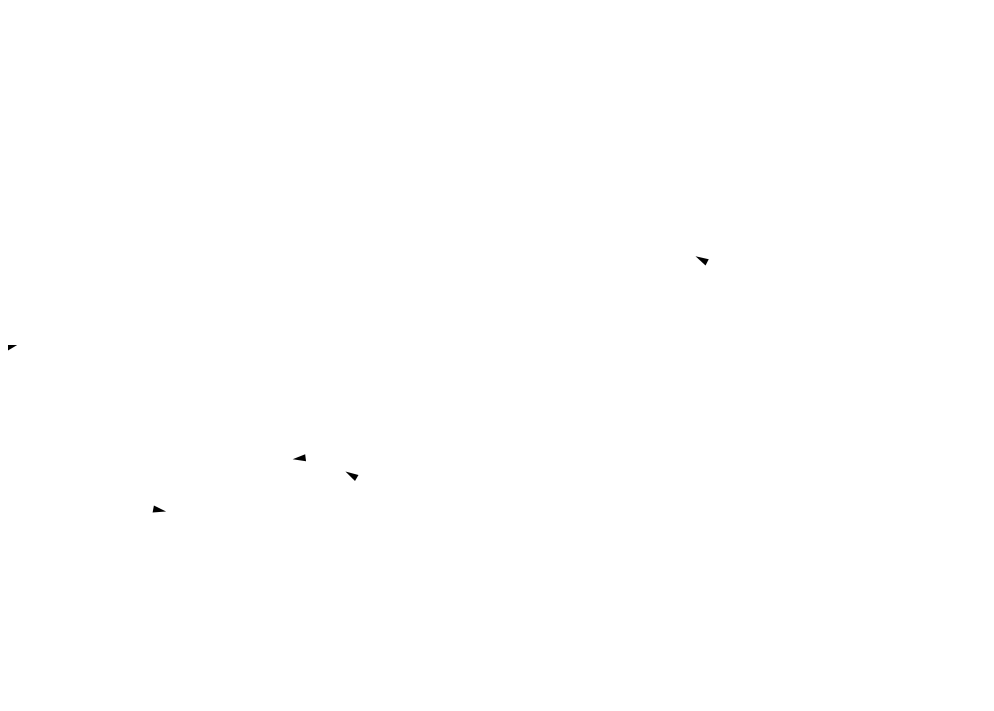
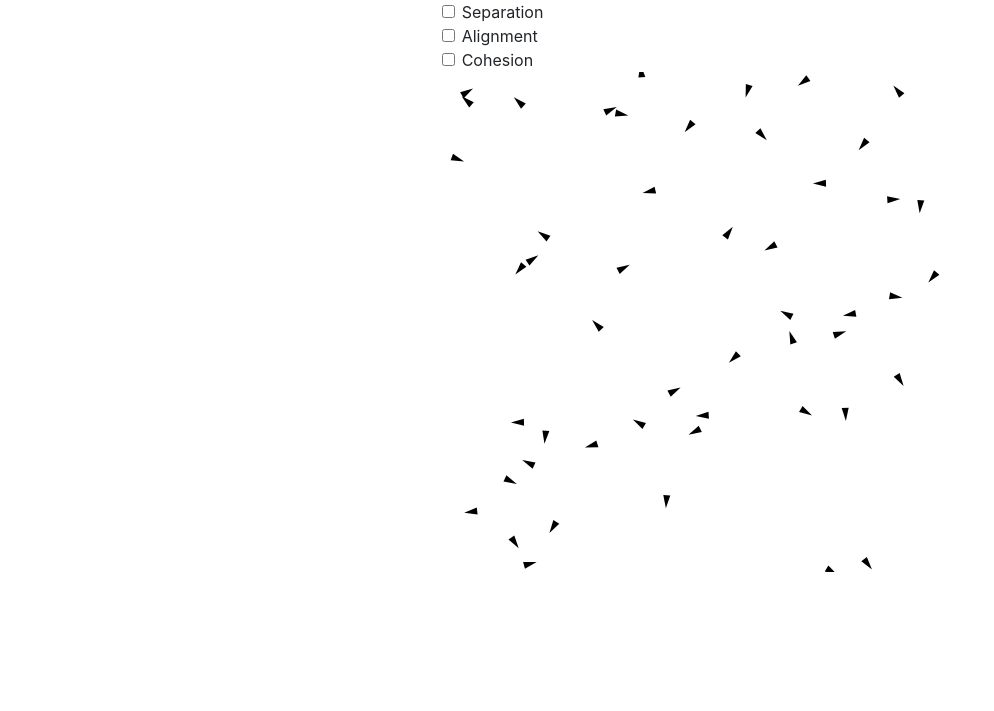
Before and after one commit to GretheSlushice/Boids, a website built with webpack: page src/index.htm in a window 1280 px wide. Shown: the whole page, without its empty margins (0-994 px from the left). Built offline with nearby package versions, Linux system fonts and the light colour scheme.

Commit message:
added all rules

```diff
--- a/src/index.htm
+++ b/src/index.htm
@@ -1,14 +1,49 @@
 <!doctype html>
 <html lang="en-US">
+
 <head>
   <meta http-equiv="Content-Type" content="text/html; charset=utf-8">
   <title>Coding Template</title>
+  <link rel="stylesheet" href="https://maxcdn.bootstrapcdn.com/bootstrap/4.3.1/css/bootstrap.min.css">
   <link rel="stylesheet" type="text/css" href="bundle.css">
 </head>
 
 <body>
-  <canvas id="canvas" height="700" width="1000"></canvas>
+
+  <div class="container-fluid">
+    <div class="row">
+      <div class="col-sm-4"></div>
+      <div class="col-sm-4">
+        <span class="form-check">
+          <label class="form-check-label">
+            <input type="checkbox" class="form-check-input" id="separation" value="">Separation
+          </label>
+        </span>
+        <span class="form-check">
+          <label class="form-check-label">
+            <input type="checkbox" class="form-check-input" id="alignment" value="">Alignment
+          </label>
+        </span>
+        <span class="form-check">
+          <label class="form-check-label">
+            <input type="checkbox" class="form-check-input" id="cohesion" value="">Cohesion
+          </label>
+        </span>
+      </div>
+      <div class="col-sm-4"></div>
+    </div>
+
+    <div class="row">
+      <div class="col-sm-4"></div>
+      <div class="col-sm-4">
+        <canvas id="canvas" width="500" height="500"></canvas>
+      </div>
+      <div class="col-sm-4"></div>
+    </div>
+  </div>
+
 
   <script src="bundle.js"></script>
 </body>
+
 </html>
--- a/src/js/arrow.ts
+++ b/src/js/arrow.ts
@@ -1,6 +1,6 @@
 import { Vector } from "./vector";
 import { Engine } from "./index";
-import { Ray } from "./ray";
+import { Detection } from "./detectionCircle";
 
 export class Arrow
 {
@@ -9,14 +9,15 @@ export class Arrow
         this.engine = engine;
 
         this.position = new Vector(Math.floor(Math.random() * engine.width),Math.floor(Math.random() * engine.height));
-        this.direction = Math.floor(Math.random() * 360)
+        this.direction = Math.floor(Math.random() * 360);
         this.updateDirection(this.direction);
+        this.detectionCircle = new Detection(this.position, this.detectionRadius, this.direction, 20);
     }
 
     private engine: Engine;
     private size: number = 7;
-    private speed: number = 100;
-    private detectionRadius = 100;
+    private speed: number = 200;
+    private detectionRadius = 75;
 
     public point1: Array<number>;
     public point2: Array<number>;
@@ -24,9 +25,10 @@ export class Arrow
 
     public position: Vector;
     public direction: number;
+    private dirOffset: number = 0;
     public directionVector: Vector;
 
-    private ray: Ray;
+    public detectionCircle: Detection;
 
 
     draw(ctx: CanvasRenderingContext2D): void
@@ -49,8 +51,11 @@ export class Arrow
         this.position.x += this.directionVector.x * this.speed * time/1000;
         this.position.y += this.directionVector.y * this.speed * time/1000;
 
-        //this.direction += 1;
-        //this.newDirection(this.direction);
+        this.direction += this.dirOffset;
+        this.updateDirection(this.direction);
+        this.detectionCircle.calcPoints(20, this.direction);
+        this.dirOffset = 0;
+
     }
 
     calcPoint(direction: number): Array<number>
@@ -71,20 +76,18 @@ export class Arrow
         return point
     }
 
-    CheckObstacle(ctx: CanvasRenderingContext2D): void
-    {
-        let tempPos: Vector = new Vector(this.point1[0], this.point1[1]);
-        this.ray = new Ray(tempPos);
-
-        let distObstacle = this.ray.castRay(ctx, this.detectionRadius, this.directionVector);
-        if (distObstacle < this.detectionRadius && distObstacle != 0)
-        {
-            this.ray.drawRay(ctx);
-        }
-    }
-
     updateDirection(direction: number): void
     {
+        if (direction >= 360)
+        {
+            this.direction -= 360;
+            direction -= 360;
+        }
+        else if (direction < 0)
+        {
+            this.direction += 360;
+            direction += 360;
+        }
         //Movement
         this.directionVector = new Vector(this.calcDirectionVector(direction)[0], this.calcDirectionVector(direction)[1]);
 
@@ -94,19 +97,53 @@ export class Arrow
         this.point3 = this.calcPoint(direction - 150);
     }
 
-    // checkCollision(otherArrow: Arrow): void
-    // {
-    //     if (otherArrow.position.x < this.position.x + this.detectionRadius && otherArrow.position.x > this.position.x - this.detectionRadius)
-    //     {
-    //         if (otherArrow.position.y < this.position.y + this.detectionRadius && otherArrow.position.y > this.position.y - this.detectionRadius)
-    //         {
-    //             if (otherArrow.position.x > this.position.x && otherArrow.position.y > this.position.y)
-    //             {
-    //                 //if ()
-    //             }
+    calcWeight(vector: Vector): number
+    {
+        let dist = Math.sqrt(Math.pow(vector.x, 2) + Math.pow(vector.y,2));
 
-    //             //else if (otherArrow.position.x > this.position)
-    //         }
-    //     }
-    // }
+        if (dist >= 5) return 50/dist;
+        else return 10;
+    }
+
+    avoidObstacle(obstacleDir: Vector): void
+    {
+        let weight = this.calcWeight(obstacleDir);
+        let rng = Math.floor(Math.random());
+        if (this.direction < 180)
+        {
+            if (obstacleDir.x > 0 && obstacleDir.y > 0) this.dirOffset -= 1 * weight;
+            else if (obstacleDir.x > 0 && obstacleDir.y < 0) this.dirOffset += 1 * weight;
+            else if (obstacleDir.x < 0 && obstacleDir.y < 0) this.dirOffset += 1 * weight;
+            else if (obstacleDir.x < 0 && obstacleDir.y > 0) this.dirOffset -= 1 * weight;
+            else
+            {
+                if (rng == 1) this.dirOffset += 1 * weight;
+                else this.dirOffset -= 1 * weight;
+            }
+        }
+        else if (this.direction >= 180)
+        {
+            if (obstacleDir.x > 0 && obstacleDir.y > 0) this.dirOffset += 1 * weight;
+            else if (obstacleDir.x > 0 && obstacleDir.y < 0) this.dirOffset -= 1 * weight;
+            else if (obstacleDir.x < 0 && obstacleDir.y < 0) this.dirOffset -= 1 * weight;
+            else if (obstacleDir.x < 0 && obstacleDir.y > 0) this.dirOffset += 1 * weight;
+            else
+            {
+                if (rng == 1) this.dirOffset += 1 * weight;
+                else this.dirOffset -= 1 * weight;
+            }
+        }
+    }
+
+    alignBoid(boidDir: number, weight: number): void
+    {
+        if (boidDir > this.direction) this.dirOffset += 1 * weight;
+        else this.dirOffset -= 1 * weight;
+    }
+
+    steerBoidCenter(boidCenter: Vector): void
+    {
+        let centerDir = Math.atan(boidCenter.y/boidCenter.x) * 180 / Math.PI;
+        this.alignBoid(centerDir, 2);
+    }
 }
--- /dev/null
+++ b/src/js/detectionCircle.ts
@@ -0,0 +1,81 @@
+import { Vector } from "./vector";
+
+export class Detection
+{
+    constructor(pos: Vector, radius: number, direction: number, points: number)
+    {
+        this.pos = pos;
+        this.radius = radius;
+        this.direction = direction;
+        this.calcPoints(points, this.direction);
+    }
+
+    private radius: number;
+    private pos: Vector;
+    private direction: number;
+
+    public points: Vector[];
+
+    calcPoints(nPoints: number, direction: number): void
+    {
+        this.points = [];
+        this.points.push(this.pos)
+        let pointDif = 300 / nPoints;
+        let pointStart = direction - 150;
+
+        for (let i = 0; i < nPoints; i++)
+        {
+            let x = this.pos.x + Math.cos(pointStart * Math.PI/180)*this.radius;
+            let y = this.pos.y + Math.sin(pointStart * Math.PI/180)*this.radius;
+            let tempVector: Vector = new Vector(x,y);
+
+            this.points.push(tempVector);
+            pointStart += pointDif;
+        }
+    }
+
+    contains(bounds: Vector[], x: number, y: number): number {
+        //https://rosettacode.org/wiki/Ray-casting_algorithm
+        var count = 0;
+        for (var b = 0; b < bounds.length; b++) {
+            var vertex1 = bounds[b];
+            var vertex2 = bounds[(b + 1) % bounds.length];
+            if (this.west(vertex1, vertex2, x, y))
+                ++count;
+        }
+        return count % 2;
+    }
+
+    west(A: Vector, B: Vector, x: number, y: number): Boolean {
+        if (A.y <= B.y)
+        {
+            if (y <= A.y || y > B.y || x >= A.x && x >= B.x)
+            {
+                return false;
+            }
+            else if (x < A.x && x < B.x)
+            {
+                return true;
+            }
+            else
+            {
+                return (y - A.y) / (x - A.x) > (B.y - A.y) / (B.x - A.x);
+            }
+        }
+        else
+        {
+            return this.west(B, A, x, y);
+        }
+    }
+
+    drawCircle(ctx: CanvasRenderingContext2D): void
+    {
+        ctx.beginPath();
+        ctx.moveTo(this.pos.x, this.pos.y);
+        this.points.forEach(element => {
+            ctx.lineTo(element.x, element.y)
+        });
+        ctx.lineTo(this.pos.x, this.pos.y)
+        ctx.stroke();
+    }
+}
--- a/src/js/index.ts
+++ b/src/js/index.ts
@@ -6,9 +6,12 @@ export class Engine
     public height: number;
     public width: number;
 
-    public arrowAmount: number = 5;
+    public arrowAmount: number = 50;
 
     private canvas: HTMLCanvasElement;
+    private inputSep: HTMLInputElement = <HTMLInputElement> document.getElementById("separation");
+    private inputAlign: HTMLInputElement = <HTMLInputElement> document.getElementById("alignment");
+    private inputCohes: HTMLInputElement = <HTMLInputElement> document.getElementById("cohesion");
     public ctx: CanvasRenderingContext2D;
 
     public objects: Arrow[] = new Array<Arrow>();
@@ -40,6 +43,29 @@ export class Engine
         }
     }
 
+    private calcAveragePos(arrows: Arrow[])
+    {
+        let average: Vector = new Vector(0,0)
+        arrows.forEach(element => {
+            average.x += element.position.x;
+            average.y += element.position.y;
+        });
+        average.x /= arrows.length;
+        average.y /= arrows.length;
+
+        return average;
+    }
+
+    private calcAverageDir(arrows: Arrow[])
+    {
+        let average = 0;
+        arrows.forEach(element => {
+            average += element.direction
+        });
+
+        return average/arrows.length;
+    }
+
     private gameLoop()
     {
         this.ctx.clearRect(0,0,this.canvas.width,this.canvas.height);
@@ -50,11 +76,51 @@ export class Engine
         this.timeZero=this.timeNow;
 
         this.objects.forEach(element => {
-            element.CheckObstacle(this.ctx);
-
             element.update(time);
 
             element.draw(this.ctx);
+
+            this.objects.forEach(otherElement => {
+                if (element != otherElement)
+                {
+                    let n = element.detectionCircle.contains(element.detectionCircle.points, otherElement.position.x, otherElement.position.y);
+                    if (n == 1)
+                    {
+                        //Rule 1: Avoid eachother
+                        if (this.inputSep.checked)
+                        {
+                            let dirVector = new Vector(otherElement.position.x - element.position.x, otherElement.position.y - element.position.y)
+                            element.avoidObstacle(dirVector);
+                        }
+                    }
+                }
+            });
+            let elements: Arrow[] = [];
+            this.objects.forEach(otherElement => {
+                if (element != otherElement)
+                {
+                    let n = element.detectionCircle.contains(element.detectionCircle.points, otherElement.position.x, otherElement.position.y);
+                    if (n == 1)
+                    {
+                        elements.push(otherElement);
+                    }
+                }
+            });
+
+            //Rule 2: Align with a boid
+            if (this.inputAlign.checked)
+            {
+                let averageDir = this.calcAverageDir(elements);
+                element.alignBoid(averageDir, 2);
+            }
+
+            //Rule 3: Steer towards boid center
+            if (this.inputCohes.checked)
+            {
+                let averagePos = this.calcAveragePos(elements);
+                let dirVector = new Vector(averagePos.x - element.position.x, averagePos.y - element.position.y);
+                element.steerBoidCenter(dirVector);
+            }
         });
 
         window.requestAnimationFrame(this.gameLoop.bind(this));
--- a/src/js/ray.ts
+++ /dev/null
@@ -1,47 +0,0 @@
-import { Engine } from "./index"
-import { Vector } from "./vector";
-
-export class Ray
-{
-    constructor(startPos: Vector)
-    {
-        this.startPos = startPos;
-        this.rayPos = startPos;
-    }
-
-    public engine: Engine;
-    private startPos: Vector;
-    private rayPos: Vector;
-
-    castRay(ctx: CanvasRenderingContext2D, radius: number, direction: Vector): number
-    {
-        let count = 0;
-        for (let i = 0; i < radius; i++)
-        {
-            if (this.checkObstacle(ctx)) return count;
-
-            this.rayPos.x += direction.x*2;
-            this.rayPos.y += direction.y*2;
-            count++;
-        }
-        return count;
-    }
-
-    checkObstacle(ctx: CanvasRenderingContext2D): Boolean
-    {
-        var imgData = ctx.getImageData(this.rayPos.x, this.rayPos.y, 1, 1);
-
-        //console.log(imgData.data);
-        if (imgData.data[0] == 255 && imgData.data[1] == 255 && imgData.data[2] == 255) return true;
-        return false;
-    }
-
-    drawRay(ctx: CanvasRenderingContext2D): void
-    {
-        ctx.strokeStyle = 'red';
-        ctx.beginPath();
-        ctx.moveTo(this.startPos.x, this.startPos.y);
-        ctx.lineTo(this.rayPos.x, this.rayPos.y);
-        ctx.stroke();
-    }
-}
```
